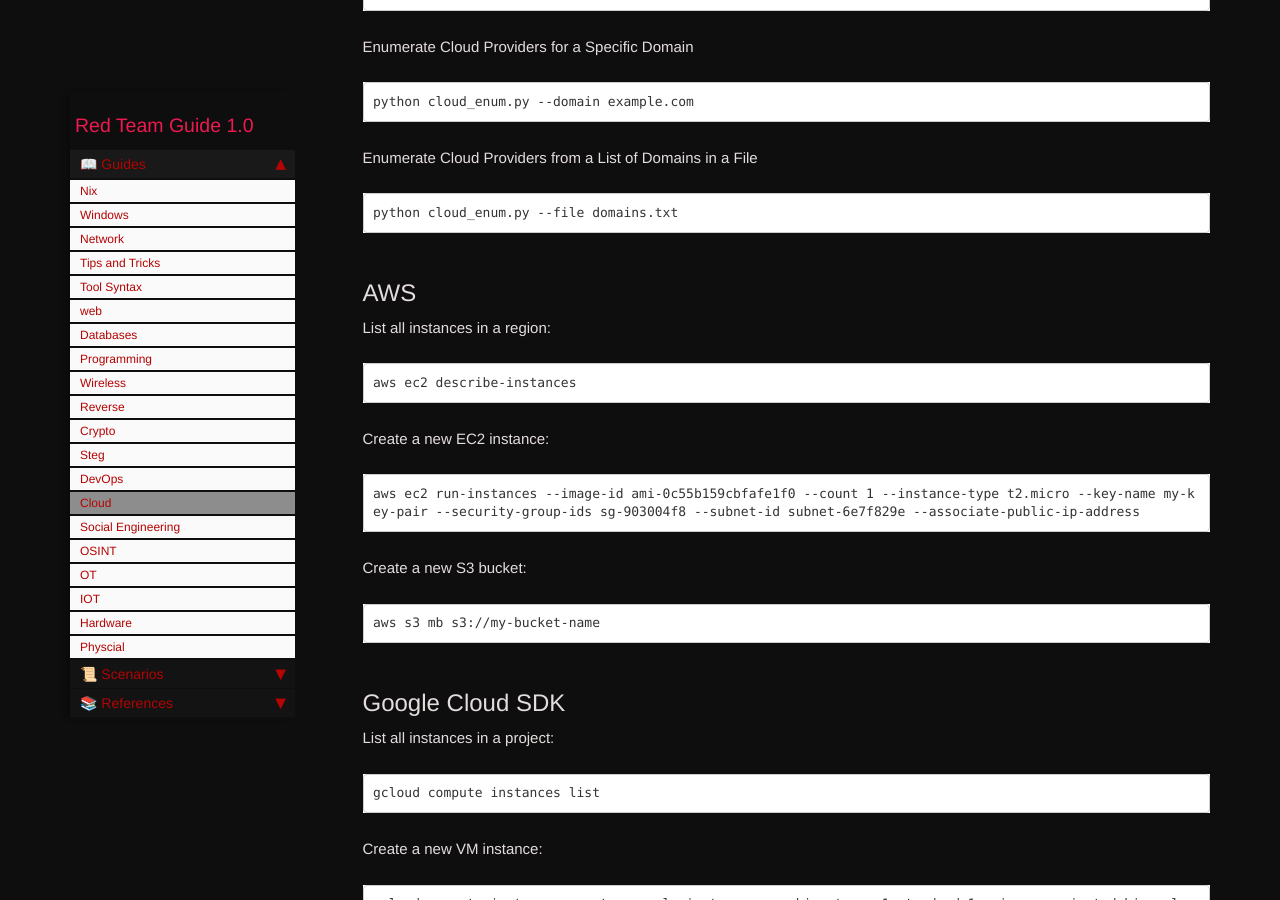
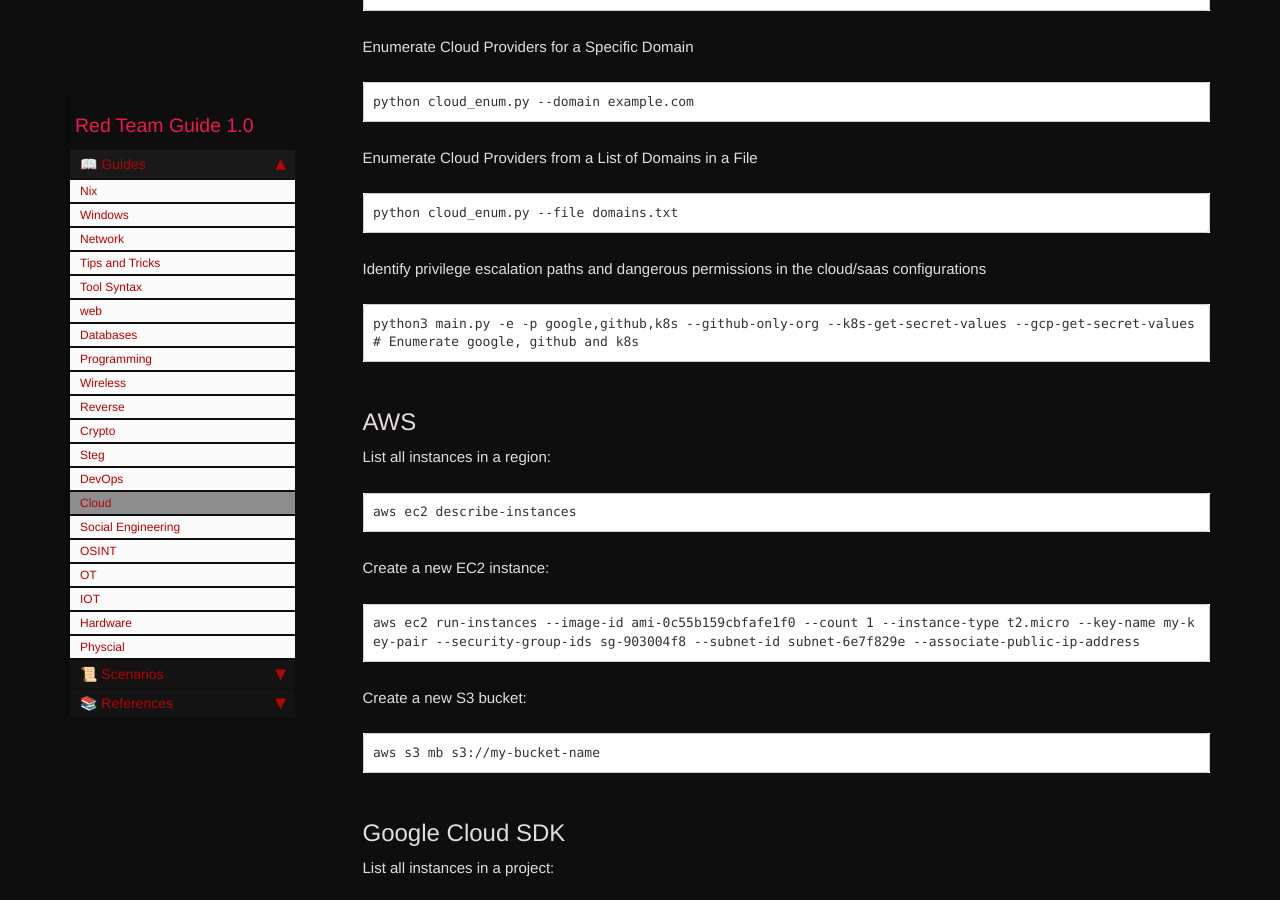
Before and after one commit to redteamguides/redteamguides.github.io, a Jekyll site: the page built from pages/mydoc/cloud.md, in a window 1280 px wide and 900 px high, scrolled down 1736 px. Built offline with Jekyll 4.4.1, drawn with Linux system fonts in a browser that asks for light colours; comment, search, counter and statistics services are not loaded.

Commit message:
Update cloud.md

````diff
--- a/pages/mydoc/cloud.md
+++ b/pages/mydoc/cloud.md
@@ -90,6 +90,11 @@
 python cloud_enum.py --file domains.txt
 ```
 
+Identify privilege escalation paths and dangerous permissions in the cloud/saas configurations
+
+```
+python3 main.py -e -p google,github,k8s --github-only-org --k8s-get-secret-values --gcp-get-secret-values # Enumerate google, github and k8s
+```
 
 
 ## AWS
````
